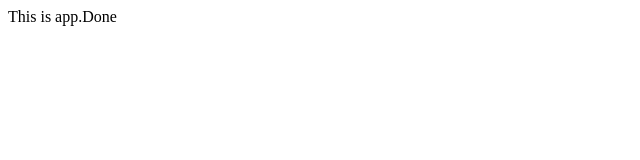
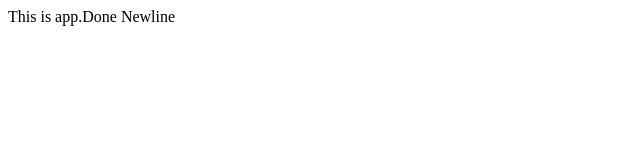
Before and after one commit to ThulaniTNM/RemoteRepoTest, a plain HTML site: page index.html in a window 1280 px wide. Shown: the full height of the page, 0-640 px from the left. Drawn offline with Linux system fonts and the light colour scheme.

Commit message:
SecondCommit

```diff
--- a/index.html
+++ b/index.html
@@ -7,5 +7,6 @@
 </head>
 <body>
     This is app.Done
+    Newline
 </body>
 </html>
```
